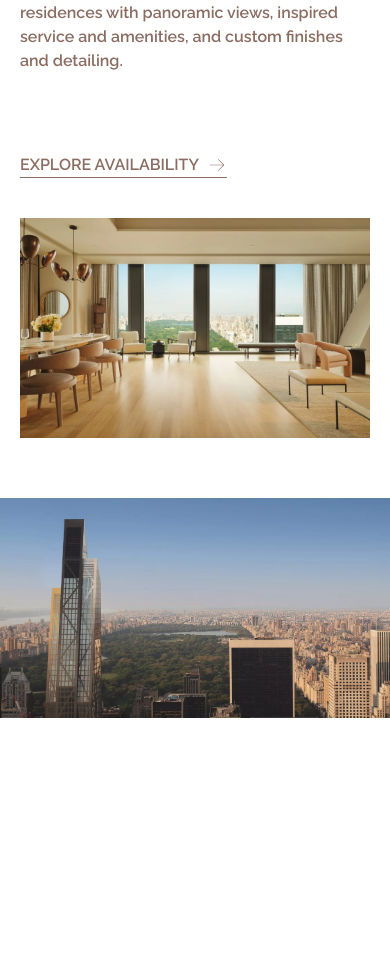
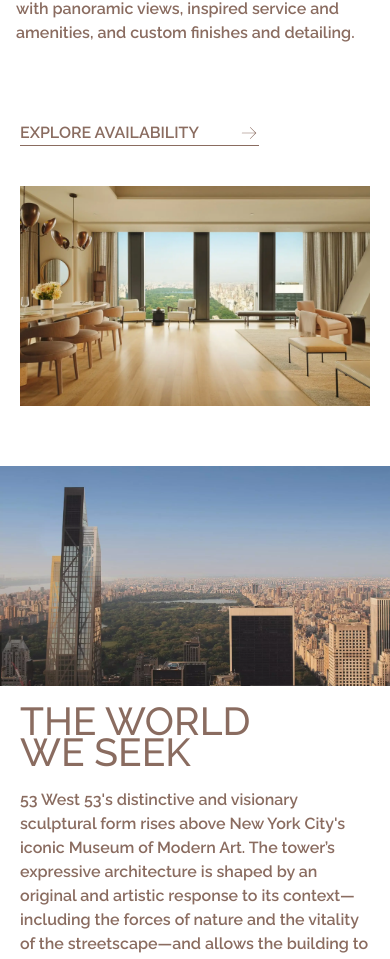
Before and after one commit to MatheusSCristo/53w53, a Next.js app: page / in a window 390 px wide. Shown: the part 1025-1984 px from the top of the page. Before the commit the page ends 1743 px from the top, so only its background shows below. Built offline with nearby package versions, Linux system fonts and the light colour scheme.

Commit message:
feat: Add third section to home

```diff
--- a/src/app/components/NavBar/index.jsx
+++ b/src/app/components/NavBar/index.jsx
@@ -51,7 +51,7 @@ const NavBar = () => {
         initial={{ height: "100vh" }}
         animate={{ height: "80px" }}
         transition={{ duration: 1, ease: "easeInOut" }}
-        className={`z-10 fixed top-0 w-full flex justify-between items-center text-white p-5 font-semibold ${bgColor} transition duration-800 h-[80px] ${
+        className={`z-10 fixed top-0 w-full flex justify-between items-center text-white p-4 font-semibold ${bgColor} transition duration-800 h-[80px] ${
           menuIsOpen && "md:w-full w-fit md:left-0 right-0 md:z-0 z-30 "
         } `}
       >
--- a/src/app/components/Second/index.jsx
+++ b/src/app/components/Second/index.jsx
@@ -4,7 +4,7 @@ import { PiArrowRightThin } from "react-icons/pi";
 const Second = () => {
   return (
     <section className=" bg-white  flex flex-col gap-10">
-      <div className="gap-5 flex flex-col text-wrap font-medium p-5">
+      <div className="gap-5 flex flex-col text-wrap font-medium p-4">
         <div className="text-[10vw] xl:text-[8vw] leading-[8vw] w-[250px] md:w-[500px] xl:w-[1500px]">
           <h1 className="uppercase">A WORLD AWAY FROM ORDINARY</h1>
         </div>
@@ -15,7 +15,7 @@ const Second = () => {
         </p>
       </div>
       <div className="flex justify-between items-start flex-col md:flex-row gap-10 p-5">
-        <button className="2xl:text-2xl border-0 border-brown uppercase border-b-[1px] flex gap-2 items-center font-semibold ">
+        <button className="2xl:text-2xl border-0 border-brown uppercase border-b-[1px] flex gap-2 items-center font-semibold gap-[40px] ">
           EXPLORE AVAILABILITY
           <PiArrowRightThin size={20} />
         </button>
@@ -29,7 +29,7 @@ const Second = () => {
         </div>
       </div>
       <div className="2xl:h-screen md:h-[350px] h-[220px] w-full relative">
-        <Image src={"/images/homepage_04.webp"} fill />
+        <Image src={"/images/homepage_04.webp"} fill alt=""/>
       </div>
     </section>
   );
--- /dev/null
+++ b/src/app/components/Third/index.tsx
@@ -0,0 +1,52 @@
+import Image from "next/image";
+import { PiArrowRightThin } from "react-icons/pi";
+
+const Third = () => {
+  return (
+    <section>
+      <div className="gap-5 flex flex-col text-wrap font-medium p-5">
+        <div className="text-[10vw] xl:text-[8vw] leading-[8vw] w-[250px] md:w-[500px] xl:w-[700px]">
+          <h1 className="uppercase">THE WORLD WE SEEK</h1>
+        </div>
+        <p className="xl:w-[500px] text-md font-semibold ">
+          53 West 53's distinctive and visionary sculptural form rises above New
+          York City's iconic Museum of Modern Art. The tower’s expressive
+          architecture is shaped by an original and artistic response to its
+          context—including the forces of nature and the vitality of the
+          streetscape—and allows the building to achieve expansive interior
+          spaces through the marriage of technical innovation and exacting
+          attention to detail.
+        </p>
+      </div>
+      <div className="flex justify-between items-start flex-col md:flex-row gap-10 p-4">
+        <div className="flex flex-col gap-[5rem]">
+          <button className="2xl:text-2xl border-0 border-brown uppercase border-b-[1px] flex gap-2 items-center font-semibold gap-[40px]">
+            DISCOVER THE DESIGN
+            <PiArrowRightThin size={20} />
+          </button>
+          <div className="relative hidden md:block md:w-[200px] md:h-[300px] xl:w-[300px] xl:h-[500px] 2xl:w-[500px] 2xl:h-[700px]">
+            <Image
+              src={"/images/homepage_07.webp"}
+              fill
+              alt=""
+              className="object-cover"
+            />
+          </div>
+        </div>
+        <div className="relative w-full h-[500px] md:w-1/2 md:h-[600px] xl:h-[1000px]  2xl:h-[1300px]">
+          <Image
+            src={"/images/homepage_06.webp"}
+            fill
+            alt=""
+            className="object-cover"
+          />
+        </div>
+      </div>
+      <div className="2xl:h-screen md:h-[500px] h-[220px] w-full relative">
+        <Image src={"/images/homepage_01.webp"} fill alt="" className="object-cover"/>
+      </div>
+    </section>
+  );
+};
+
+export default Third;
--- a/src/app/page.jsx
+++ b/src/app/page.jsx
@@ -1,11 +1,13 @@
 import Initial from "./components/Initial";
 import Second from "./components/Second";
+import Third from "./components/Third";
 
 const Home = () => {
   return (
     <main >
     <Initial/>
     <Second/>
+    <Third/>
     </main>
   );
 };
```
Also changed, not shown: public/images/homepage_06.webp (added), src/app/components/Fourth/index.tsx (added).
